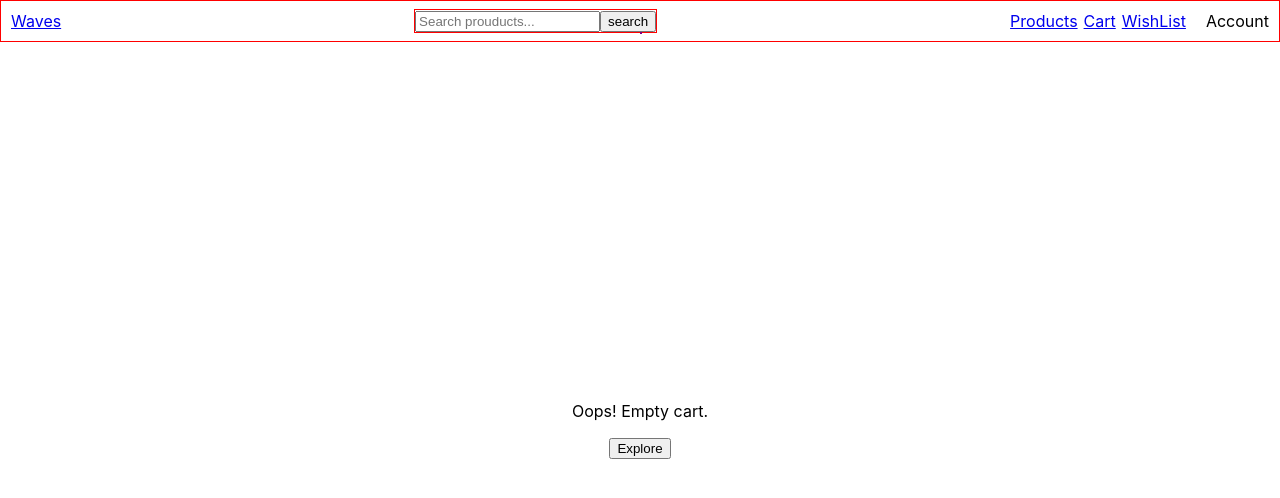
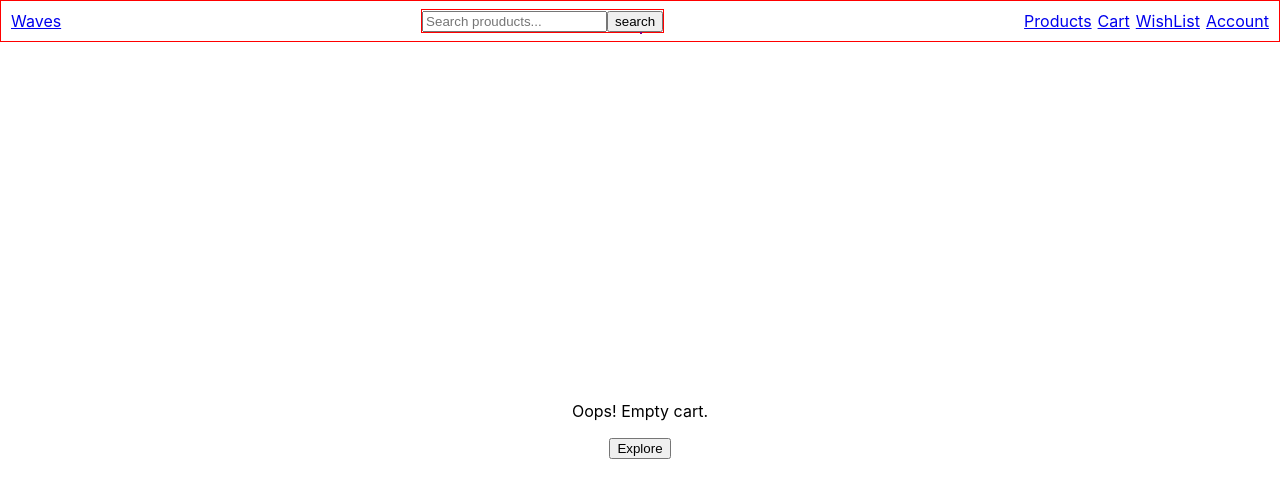
Before and after one commit to abhinashbhengra/Waves-Ecommerce, a React (Create React App) app: page /cart in a window 1280 px wide. Shown: the top 498 px of the page. Built offline with nearby package versions, Linux system fonts and the light colour scheme; what miragejs would draw is missing.

Commit message:
updated:User Component Added

```diff
--- a/src/App.js
+++ b/src/App.js
@@ -7,6 +7,7 @@ import Error from "./pages/error";
 import HomePage from "./pages/home/Home";
 import ProductList from "./pages/productList/ProductList";
 import { WishList } from "./pages/wishlist/Wishlist";
+import { User } from "./pages/user/User";
 
 function App() {
   return (
@@ -16,6 +17,7 @@ function App() {
         <Route path="/products" element={<ProductList />} />
         <Route path="/cart" element={<Cart />} />
         <Route path="/wishlist" element={<WishList />} />
+        <Route path="/profile" element={<User />} />
         <Route path="*" element={<Error />} />
       </Routes>
     </div>
--- a/src/components/navbar/Navbar.jsx
+++ b/src/components/navbar/Navbar.jsx
@@ -54,10 +54,8 @@ export const Navbar = () => {
             <Link to="/products">Products</Link>
             <Link to="/cart">Cart</Link>
             <Link to="/wishlist">WishList</Link>
+            <Link to="/profile">Account</Link>
           </div>
-        </div>
-        <div>
-          <p>Account</p>
         </div>
       </div>
     </div>
--- /dev/null
+++ b/src/pages/user/User.jsx
@@ -0,0 +1,10 @@
+import { Navbar } from "../../components/navbar/Navbar";
+
+export const User = () => {
+  return (
+    <>
+      <Navbar />
+      <p>Hello Abhinash!</p>
+    </>
+  );
+};
```
Also changed, not shown: src/pages/user/user.css (added).
